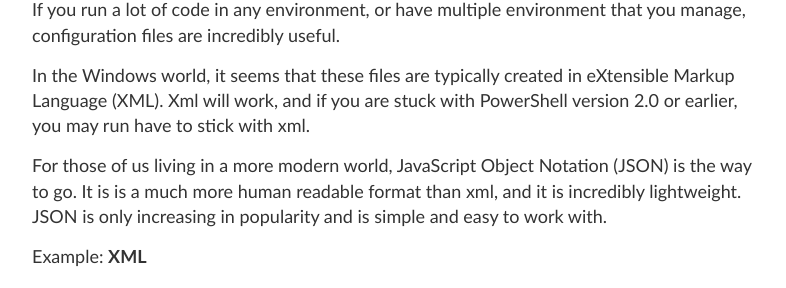
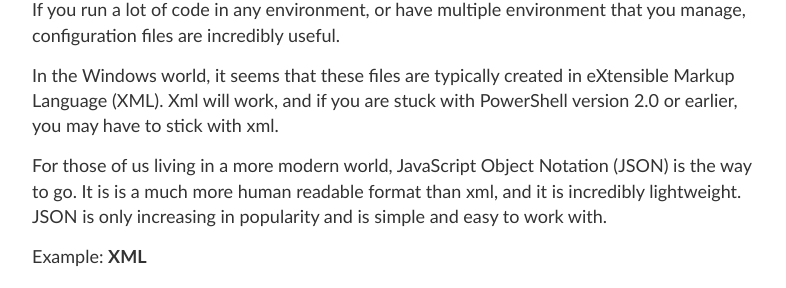
Before and after one commit to briansworth/dev, a Jekyll site: the page built from _posts/2017-5-20-PowerShell-JSON-And-Config-Files.md, in a window 1280 px wide and 900 px high. Shown: the part 280-568 px from the top of the window, without its empty margins (248-1034 px from the left). Built offline with Jekyll 4.4.1, drawn with Linux system fonts in a browser that asks for light colours.

Commit message:
Added more <p> blocks with easier readability in the doc.  Fixed typos.

````diff
--- a/_posts/2017-5-20-PowerShell-JSON-And-Config-Files.md
+++ b/_posts/2017-5-20-PowerShell-JSON-And-Config-Files.md
@@ -5,9 +5,20 @@
 
 If you run a lot of code in any environment, or have multiple environment that you manage, configuration files are incredibly useful.
 
-In the Windows world, it seems that these files are typically created in eXtensible Markup Language (XML).  Xml will work, and if you are stuck with PowerShell version 2.0 or earlier, you may run have to stick with xml.
+<p>
+  In the Windows world, it seems that these files are typically created in
+  eXtensible Markup Language (XML).
+  Xml will work, and if you are stuck with PowerShell version 2.0 or earlier,
+  you may have to stick with xml.
+</p>
 
-For those of us living in a more modern world, JavaScript Object Notation (JSON) is the way to go.  It is is a much more human readable format than xml, and it is incredibly lightweight. JSON is only increasing in popularity and is simple and easy to work with.
+<p>
+  For those of us living in a more modern world,
+  JavaScript Object Notation (JSON) is the way to go.
+  It is is a much more human readable format than xml,
+  and it is incredibly lightweight.
+  JSON is only increasing in popularity and is simple and easy to work with.
+</p>
 
 Example:
 **XML**
@@ -58,8 +69,8 @@
   but it contains the same information in significantly fewer characters (421 vs 360; ~15% less).
   This means less clutter, and better readability.
 </p>
-<br>
 ### Working with JSON
+----
 <p>
   I have shown you how you can create a JSON (.json) document, but how can you manipulate and
   work with these file types in PowerShell?
@@ -112,14 +123,13 @@
 $config=$configData | ConvertFrom-Json
 ```
 
-##### What about xml?
+#### What about xml?
 <p>
   If you want to do the same kind of thing with xml, you can do the following.
 </p>
 ```powershell
 [xml]$config=Get-Content -Path .\hypervConf.xml
 ```
-<br>
 <p>
   Now you can manipulate this data the same way as you would any other PSObject.
 </p>
````
